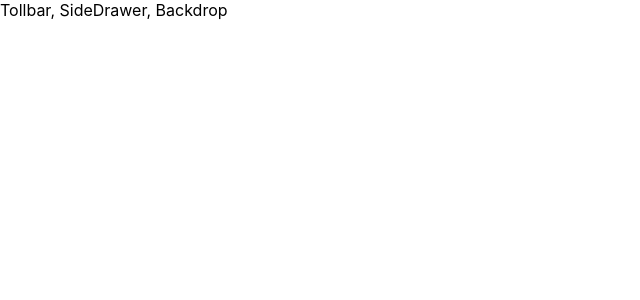
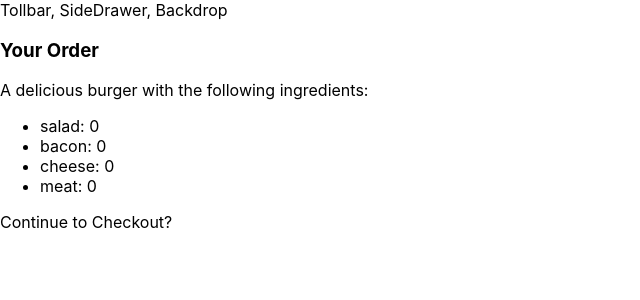
Before and after one commit to Georgich88/react-phobo-builder, a React app: page / in a window 1280 px wide. Shown: the top 300 px of the page, without its empty margins (0-640 px from the left). Built offline with nearby package versions, Linux system fonts and the light colour scheme.

Commit message:
adding ordering summary

```diff
--- /dev/null
+++ b/src/components/Phobo/OrderSummary/OrderSummary.js
@@ -0,0 +1,25 @@
+import React from "react";
+
+import Aux from "../../../hoc/Aux";
+
+const OrderSummary = (props) => {
+  const ingredientSummary = Object.keys(props.ingredients).map((igKey) => {
+    return (
+      <li key={igKey}>
+        <span style={{ testTransform: "capitalize" }}>
+          {igKey}: {props.ingredients[igKey]}
+        </span>
+      </li>
+    );
+  });
+  return (
+    <Aux>
+      <h3>Your Order</h3>
+      <p>A delicious burger with the following ingredients:</p>
+      <ul>{ingredientSummary}</ul>
+      <p>Continue to Checkout?</p>
+    </Aux>
+  );
+};
+
+export default OrderSummary;
--- /dev/null
+++ b/src/components/UI/Modal/Modal.css
@@ -0,0 +1,20 @@
+.Modal {
+    position: fixed;
+    z-index: 500;
+    background-color: white;
+    width: 70%;
+    border: 1px solid #ccc;
+    box-shadow: 1px 1px 1px black;
+    padding: 16px;
+    left: 15%;
+    top: 30%;
+    box-sizing: border-box;
+    transition: all 0.3s ease-out;
+}
+
+@media (min-width: 600px) {
+    .Modal {
+        width: 500px;
+        left: calc(50% - 250px);
+    }
+}
--- /dev/null
+++ b/src/components/UI/Modal/Modal.js
@@ -0,0 +1,10 @@
+import React from 'react';
+import classes from './Modal.css';
+
+const Modal = (props) => (
+    <div className={classes.Modal}>
+        {props.children}
+    </div>
+);
+
+export default Modal;
--- a/src/containers/PhoboBuilder/PhoboBuilder.js
+++ b/src/containers/PhoboBuilder/PhoboBuilder.js
@@ -1,7 +1,9 @@
 import React, { Component } from "react";
 import Aux from "../../hoc/Aux";
 import Phobo from "../../components/Phobo/Phobo";
-import BuildControls from "../../components/BuildControls/BuildControls";
+import BuildControls from "../../components/Phobo/BuildControls/BuildControls";
+import Modal from "../../components/UI/Modal/Modal";
+import OrderSummary from "../../components/Phobo/OrderSummary/OrderSummary";
 
 const INGREDIENT_PRICES = {
   salad: 0.5,
@@ -67,6 +69,9 @@ class PhoboBuilder extends Component {
     }
     return (
       <Aux>
+        <Modal>
+          <OrderSummary ingredients={this.state.ingredients}></OrderSummary>
+        </Modal>
         <Phobo ingredients={this.state.ingredients} />
         <BuildControls
           ingredientsAdded={this.addIngredientHandler}
```
Also changed, not shown: src/components/Phobo/BuildControls/BuildControl/BuildControl.css (renamed from src/components/BuildControls/BuildControl/BuildControl.css), src/components/Phobo/BuildControls/BuildControl/BuildControl.js (renamed from src/components/BuildControls/BuildControl/BuildControl.js), src/components/Phobo/BuildControls/BuildControls.css (renamed from src/components/BuildControls/BuildControls.css), src/components/Phobo/BuildControls/BuildControls.js (renamed from src/components/BuildControls/BuildControls.js), src/components/UI/Backdrop/Backdrop.js (added).
